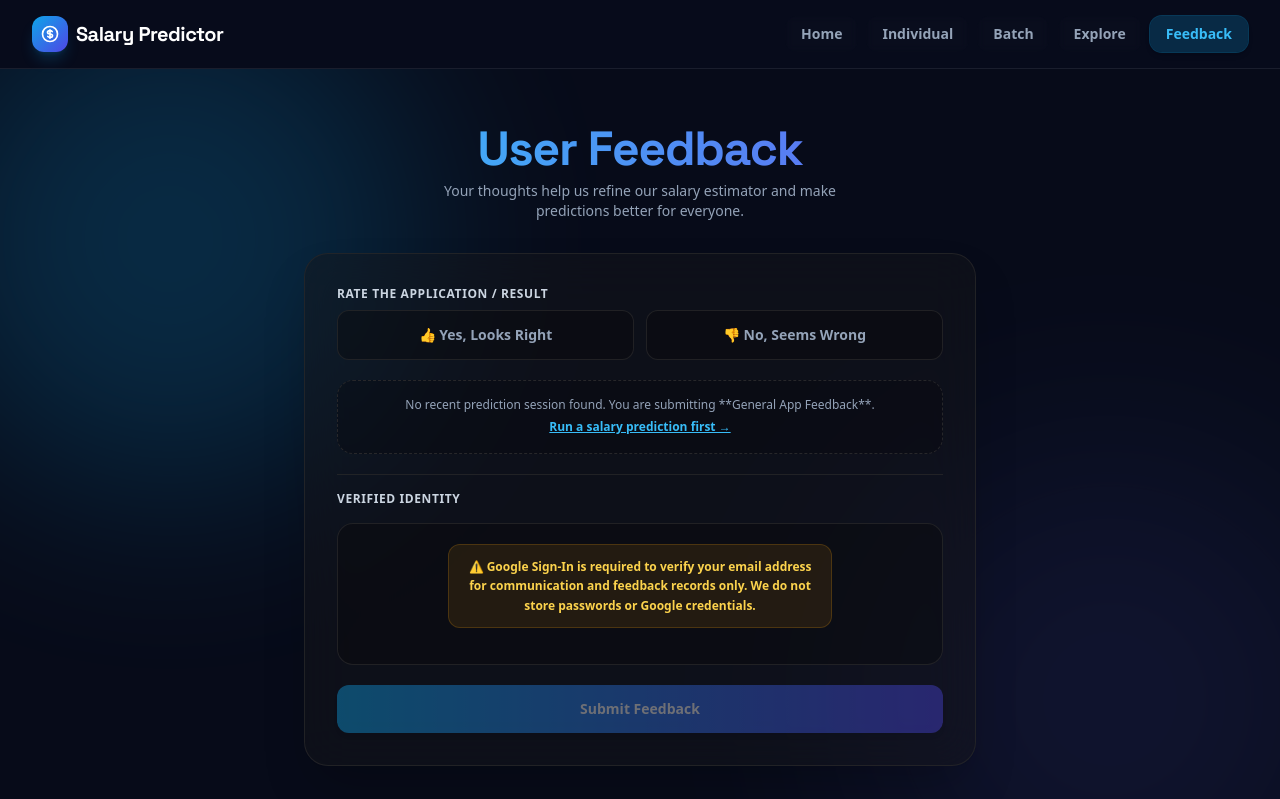
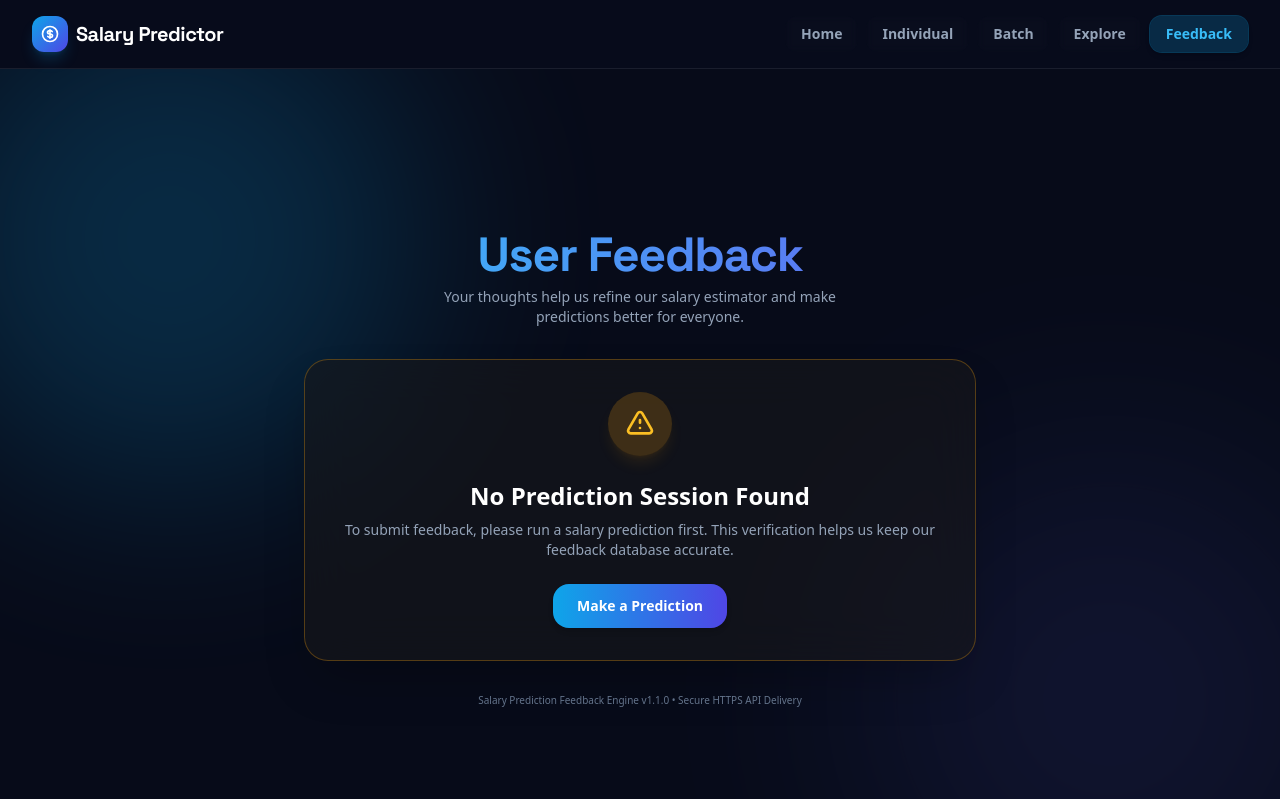
Before and after one commit to Divyan-SS/salary-prediction-system, a React (Vite) app in the folder frontend/: page /feedback in a window 1280 px wide. Shown: the top 799 px of the page. Built offline with nearby package versions, Linux system fonts and the light colour scheme; no server answers; the HTML template or start-up script is replaced by a standard one.

Commit message:
feat: add Edit Email to feedback flow, clear prediction context on submit to prevent resubmission, and update signature to project Team

```diff
--- a/frontend/src/pages/FeedbackPage.jsx
+++ b/frontend/src/pages/FeedbackPage.jsx
@@ -140,6 +140,15 @@ export default function FeedbackPage() {
     }
   };
 
+  const handleEditEmail = (e) => {
+    if (e) e.preventDefault();
+    setGoogleUser(null);
+    setGoogleIdToken("");
+    sessionStorage.removeItem("google_user");
+    sessionStorage.removeItem("google_id_token");
+    toast.success("Identity cleared. You can now sign in with another Google account.");
+  };
+
   const handleSubmit = async (e) => {
     e.preventDefault();
     setError("");
@@ -197,6 +206,7 @@ export default function FeedbackPage() {
 
       await submitFeedback(payload);
 
+      sessionStorage.removeItem("recent_prediction"); // Clear prediction context to prevent resubmission
       setSubmitted(true);
       setJustSubmitted(true);
       toast.success("Thank you for your feedback!");
@@ -233,7 +243,31 @@ export default function FeedbackPage() {
           </p>
         </div>
 
-        {error && error.includes("Session expired") ? (
+        {!prediction && !loading ? (
+          <div className="bg-zinc-900/60 border border-amber-500/30 rounded-3xl p-8 text-center space-y-6 shadow-2xl backdrop-blur-xl animate-fade-slide">
+            <div className="w-16 h-16 bg-amber-500/20 text-amber-400 rounded-full flex items-center justify-center mx-auto shadow-lg shadow-amber-500/10">
+              <svg className="w-8 h-8" fill="none" stroke="currentColor" viewBox="0 0 24 24">
+                <path strokeLinecap="round" strokeLinejoin="round" strokeWidth={2} d="M12 9v2m0 4h.01m-6.938 4h13.856c1.54 0 2.502-1.667 1.732-3L13.732 4c-.77-1.333-2.694-1.333-3.464 0L3.34 16c-.77 1.333.192 3 1.732 3z" />
+              </svg>
+            </div>
+            <div className="space-y-2">
+              <h2 className="text-xl sm:text-2xl font-bold text-white">
+                No Prediction Session Found
+              </h2>
+              <p className="text-xs sm:text-sm text-slate-400">
+                To submit feedback, please run a salary prediction first. This verification helps us keep our feedback database accurate.
+              </p>
+            </div>
+            <div className="flex justify-center">
+              <Link
+                to="/"
+                className="bg-gradient-to-r from-sky-500 to-indigo-600 hover:from-sky-600 hover:to-indigo-700 text-white font-bold px-6 py-3 rounded-2xl transition-all shadow-md select-none text-xs sm:text-sm flex items-center justify-center active:scale-[0.99]"
+              >
+                Make a Prediction
+              </Link>
+            </div>
+          </div>
+        ) : error && error.includes("Session expired") ? (
           <div className="bg-zinc-900/60 border border-red-500/30 rounded-3xl p-8 text-center space-y-6 shadow-2xl backdrop-blur-xl animate-fade-slide">
             <div className="w-16 h-16 bg-red-500/20 text-red-400 rounded-full flex items-center justify-center mx-auto shadow-lg shadow-red-500/10">
               <svg className="w-8 h-8" fill="none" stroke="currentColor" viewBox="0 0 24 24">
@@ -428,10 +462,21 @@ export default function FeedbackPage() {
                 </div>
 
                 {googleUser ? (
-                  <div className="bg-emerald-500/10 border border-emerald-500/25 rounded-2xl p-4 text-left space-y-1.5 animate-fade-slide">
-                    <div className="text-[10px] uppercase font-bold text-emerald-400 tracking-wider">Identity Details</div>
-                    <div className="text-xs sm:text-sm text-slate-300">Name: <span className="font-semibold text-white">{googleUser.name}</span></div>
-                    <div className="text-xs sm:text-sm text-slate-300">Email: <span className="font-semibold text-white">{googleUser.email}</span></div>
+                  <div className="bg-emerald-500/10 border border-emerald-500/25 rounded-2xl p-4 text-left space-y-1.5 animate-fade-slide relative">
+                    <div className="flex justify-between items-start">
+                      <div>
+                        <div className="text-[10px] uppercase font-bold text-emerald-400 tracking-wider">Identity Details</div>
+                        <div className="text-xs sm:text-sm text-slate-300 mt-1">Name: <span className="font-semibold text-white">{googleUser.name}</span></div>
+                        <div className="text-xs sm:text-sm text-slate-300">Email: <span className="font-semibold text-white">{googleUser.email}</span></div>
+                      </div>
+                      <button
+                        type="button"
+                        onClick={handleEditEmail}
+                        className="text-[10px] sm:text-xs font-semibold bg-white/5 hover:bg-white/10 border border-white/10 rounded-lg px-2.5 py-1.5 transition text-sky-400 shrink-0 select-none"
+                      >
+                        Edit Email
+                      </button>
+                    </div>
                     <div className="text-[10px] text-emerald-400 font-semibold flex items-center gap-1 mt-1.5 select-none">
                       ✓ Verified by Google
                     </div>
```
Also changed, not shown: 1 other file (tests, documents, lock files or other folders).
